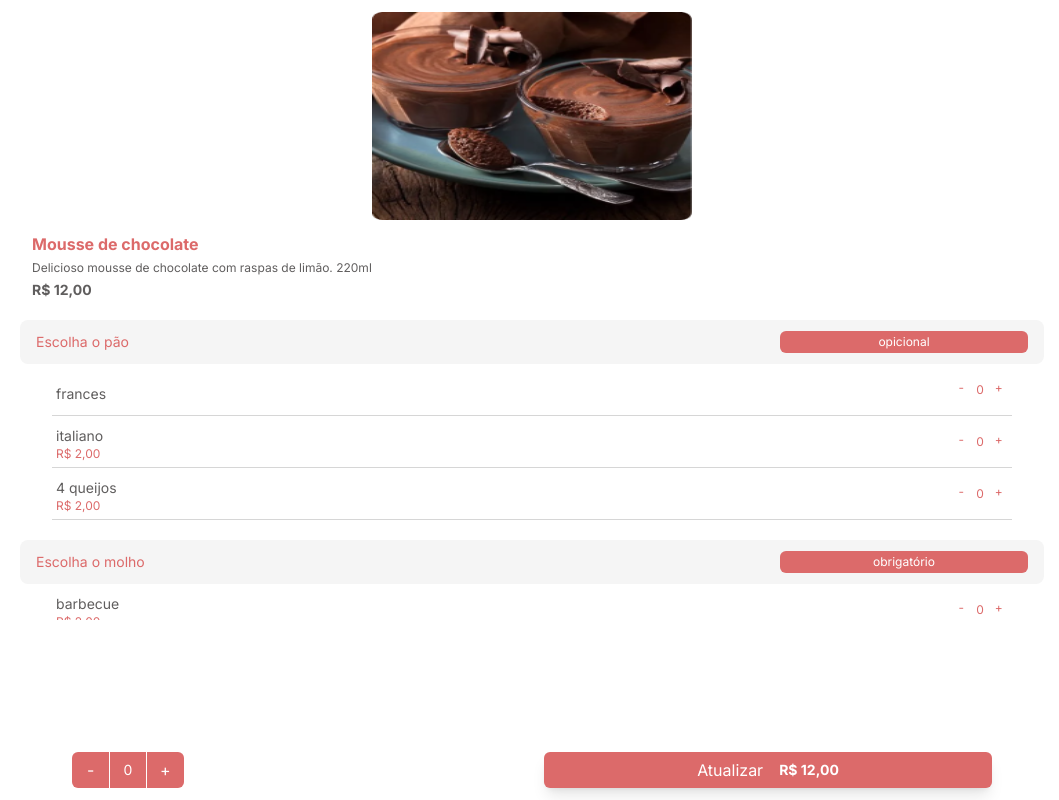
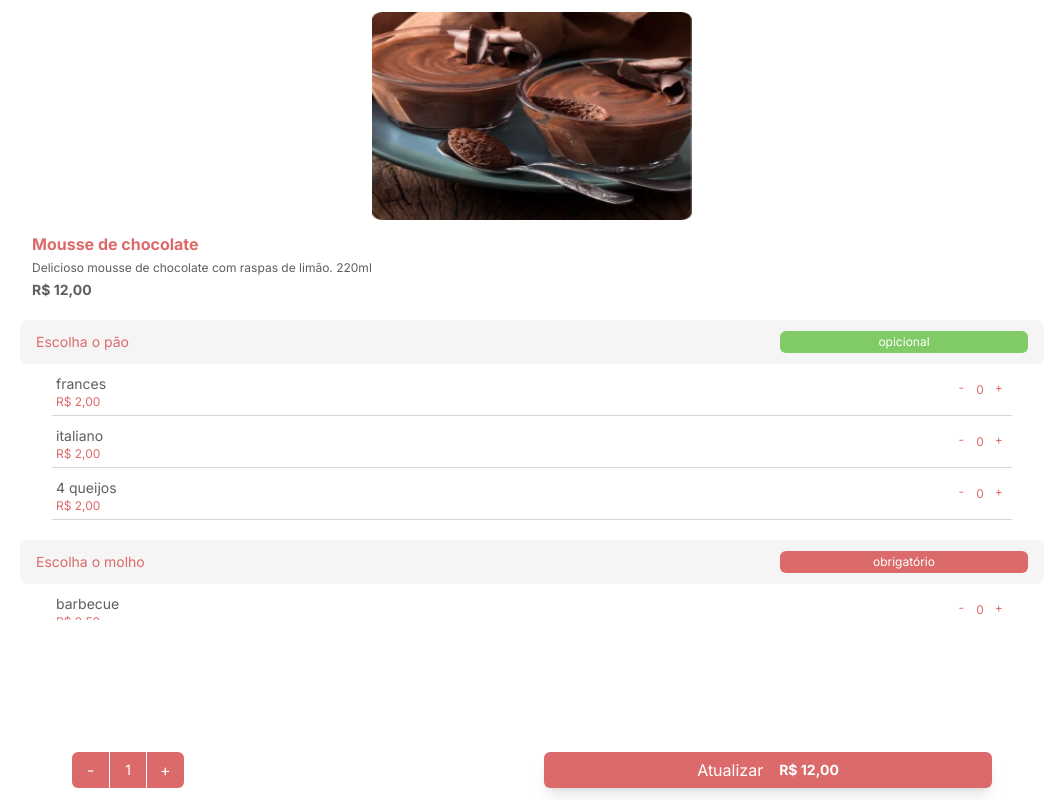
Before and after one commit to matcs06/pede-fast, a Next.js app in the folder client/: page /ItemDetails in a window 1280 px wide. Shown: the whole page, without its empty margins (108-1167 px from the left). Built offline with nearby package versions, Linux system fonts and the light colour scheme.

Commit message:
working on item details functionality

```diff
--- a/client/src/pages/ItemDetails/index.tsx
+++ b/client/src/pages/ItemDetails/index.tsx
@@ -2,112 +2,69 @@ import Image from "next/image"
 import AddRemove from "../components/AddRemove"
 import UpdateCart from "../components/UpdateCart";
 import { v4 } from "uuid"
+import { productModel } from "./productModel"
+import { useState } from "react";
 
-interface OptionsItems {
-   name: string;
-   id: string;
-   value: string
-}
+import { BRLReais } from "../../utils/currencyFormat"
 
-interface CreatedOptionType {
-   id: string,
-   name: string,
-   isRequired: boolean,
-   maximumQuantity: string,
-   items: OptionsItems[]
-}
-
-interface ProductType {
-   name: string,
-   description: string,
-   price: string,
-   quantity: string,
-   image_url: string,
-   options: CreatedOptionType[]
-
+interface ProductOrderOptions {
+   optionTitle: string,
+   optionName: string,
+   optionPrice: number,
+   optionQuantity: number
 }
 
 export default function ItemDetail() {
 
-   const productModel: ProductType = {
-      name: "Mousse de chocolate",
-      description: "Delicioso mousse de chocolate com raspas de limão. 220ml",
-      image_url: "/test2.png",
-      price: "12,00",
-      options: [
-         {
-            id: v4(),
-            name: "Escolha o pão",
-            isRequired: false,
-            maximumQuantity: "0",
-            items: [
-               {
-                  id: v4(),
-                  name: "frances",
-                  value: ""
-               },
-               {
-                  id: v4(),
-                  name: "italiano",
-                  value: "2,00"
-               },
-               {
-                  id: v4(),
-                  name: "4 queijos",
-                  value: "2,00"
-               }
-            ]
-         },
-         {
-            id: v4(),
-            name: "Escolha o molho",
-            isRequired: true,
-            maximumQuantity: "0",
-            items: [
-               {
-                  id: v4(),
-                  name: "barbecue",
-                  value: "2,00"
-               },
-               {
-                  id: v4(),
-                  name: "branco",
-                  value: "2,00"
-               },
-               {
-                  id: v4(),
-                  name: "special",
-                  value: "2,00"
-               }
-            ]
-         },
-         {
-            id: v4(),
-            name: "Escolha o molho",
-            isRequired: true,
-            maximumQuantity: "0",
-            items: [
-               {
-                  id: v4(),
-                  name: "barbecue",
-                  value: "2,00"
-               },
-               {
-                  id: v4(),
-                  name: "branco",
-                  value: "2,00"
-               },
-               {
-                  id: v4(),
-                  name: "special",
-                  value: "2,00"
-               }
-            ]
+
+
+   const [itemQuantiy, setItemQuantity] = useState(1)
+   const [productOptions, setProductOptions] = useState<ProductOrderOptions[]>([])
+   let productPrice = 12
+
+
+   let optionsTotal = productOptions.reduce((total, option) => total + option.optionPrice, 0)
+   productPrice = itemQuantiy * productPrice + optionsTotal
+   let allowUpdate = itemQuantiy > 0 ? true : false;
+
+   const onUpdate = (
+      quantity: number,
+      addType: string,
+      optionTitle: string,
+      optionName: string,
+      optionPrice: string,
+      optionMaxQuantity: string) => {
+
+      if (addType == "big") {
+         setItemQuantity(quantity)
+      }
+
+      if (optionName !== "main" && itemQuantiy > 0) {
+
+         let newOption = { optionTitle, optionName, optionPrice: Number(optionPrice), optionQuantity: Number(quantity) }
+         let newOptionExists = false
+         const filteredOptions = productOptions.filter((options) => {
+
+            if (options.optionTitle == newOption.optionTitle && options.optionName == newOption.optionName) {
+               options.optionPrice = Number(optionPrice) * quantity
+               options.optionQuantity = quantity
+               newOptionExists = true
+            }
+
+            return options.optionPrice > 0 && options
+
+         })
+
+         const updatedProducts = filteredOptions
+
+         if (!newOptionExists) {
+            updatedProducts.push(newOption)
          }
 
-      ],
-      quantity: "12"
+         setProductOptions([...updatedProducts])
+      }
    }
+
 
    return (
       <div className="flex flex-col items-center min-h-phoneHeigth relative w-full ">
@@ -130,17 +87,29 @@ export default function ItemDetail() {
                   <div className="w-full flex flex-col items-center h-full " key={productOptions.id}>
                      <div key={productOptions.id} className="flex bg-light-gray w-4/5 h-11 min-h px-4 rounded-lg items-center justify-between mt-5 ">
                         <p className="text-sm select-none text-secondary-orange ">{productOptions.name}</p>
-                        <p className="text-xs select-none bg-secondary-orange h-1/2 w-1/4 rounded-md flex items-center justify-center text-primary-bk">{productOptions.isRequired ? "obrigatório" : "opicional"}  </p>
+                        {productOptions.isRequired ? (
+                           <p className="text-xs select-none bg-secondary-orange h-1/2 w-1/4 rounded-md flex items-center justify-center text-primary-bk">obrigatório </p>
+                        ) : (
+                           <p className="text-xs select-none bg-green h-1/2 w-1/4 rounded-md flex items-center justify-center text-primary-bk">opicional</p>
+
+                        )}
+
                      </div>
                      {productOptions.items.map((optionItems) => (
                         <div key={optionItems.id} className="flex mt-2 w-3/4 h-11 px-1 relative  border-b-b-1/5 border-b-light-gray-2">
                            <div className="flex flex-col justify-center">
                               <p className="text-dark-gray text-sm font-normal select-none">{optionItems.name}</p>
-                              {Number(optionItems.value[0]) > 0 && <p className="text-xs font-normal mb-1 select-none text-secondary-orange">R$ {optionItems.value}</p>}
+                              {Number(optionItems.value) > 0 && <p className="text-xs font-normal mb-1 select-none text-secondary-orange">{BRLReais.format(Number(optionItems.value))}</p>}
                            </div>
                            <div className="absolute right-1 top-2">
 
-                              <AddRemove quantity={0} setQuantity={() => { }} optionStyle="small" />
+                              <AddRemove optionTitle={productOptions.name}
+                                 allowUpdate={allowUpdate}
+                                 optionName={optionItems.name}
+                                 optionPrice={optionItems.value}
+                                 optionMaxQuantity={productOptions.maximumQuantity}
+                                 onUpdate={onUpdate}
+                                 optionStyle="small" />
                            </div>
                         </div>
                      ))}
@@ -155,8 +124,8 @@ export default function ItemDetail() {
 
 
          <div className="absolute bottom-3 flex flex-row w-full justify-around ">
-            <AddRemove quantity={0} setQuantity={() => { }} />
-            <UpdateCart updatedValue={12}>Atualizar</UpdateCart>
+            <AddRemove optionName={"main"} quantity={1} onUpdate={onUpdate} />
+            <UpdateCart updatedValue={productPrice}>{itemQuantiy > 0 ? "Atualizar" : "Remover"}</UpdateCart>
          </div>
       </div>
    )
--- /dev/null
+++ b/client/src/pages/ItemDetails/productModel.ts
@@ -0,0 +1,81 @@
+import { v4 } from "uuid"
+interface OptionsItems {
+   name: string;
+   id: string;
+   value: string
+}
+
+interface CreatedOptionType {
+   id: string,
+   name: string,
+   isRequired: boolean,
+   maximumQuantity: string,
+   items: OptionsItems[]
+}
+
+interface ProductType {
+   name: string,
+   description: string,
+   price: string,
+   quantity: string,
+   image_url: string,
+   options: CreatedOptionType[]
+
+}
+
+export const productModel: ProductType = {
+   name: "Mousse de chocolate",
+   description: "Delicioso mousse de chocolate com raspas de limão. 220ml",
+   image_url: "/test2.png",
+   price: "12,00",
+   options: [
+      {
+         id: v4(),
+         name: "Escolha o pão",
+         isRequired: false,
+         maximumQuantity: "1",
+         items: [
+            {
+               id: v4(),
+               name: "frances",
+               value: "2.00"
+            },
+            {
+               id: v4(),
+               name: "italiano",
+               value: "2.00"
+            },
+            {
+               id: v4(),
+               name: "4 queijos",
+               value: "2.00"
+            }
+         ]
+      },
+      {
+         id: v4(),
+         name: "Escolha o molho",
+         isRequired: true,
+         maximumQuantity: "",
+         items: [
+            {
+               id: v4(),
+               name: "barbecue",
+               value: "2.50"
+            },
+            {
+               id: v4(),
+               name: "branco",
+               value: "2.50"
+            },
+            {
+               id: v4(),
+               name: "special",
+               value: "2"
+            }
+         ]
+      }
+
+   ],
+   quantity: "12"
+}
--- a/client/src/pages/StartPage/index.tsx
+++ b/client/src/pages/StartPage/index.tsx
@@ -1,6 +1,6 @@
 import CartButton from "../components/CartButton"
 import AddRemove from "../components/AddRemove"
-
+import Image from "next/image";
 interface OptionsItems {
    name: string;
    id: string;
@@ -43,7 +43,7 @@ export default function Test() {
                   <p className="text-justify font-light text-sm">Delicioso Mousse de Chocolate com raspas de chocolate e limão, feito com 50% cacau. 220 ml.</p>
                   <p className="mt-3 text-light-gree text-sm">Por apenas: <b> 12,00 R$</b></p>
                </div>
-               <img src="./test2.png" alt="image-produto" className="rounded-lg w-28 h-28 mt-1" />
+               <Image width={130} height={120} src="/test2.png" alt="image-produto" className="rounded-lg mt-1" />
             </div>
 
          </div>
--- a/client/src/pages/components/AddRemove.tsx
+++ b/client/src/pages/components/AddRemove.tsx
@@ -1,19 +1,33 @@
-import { useState } from "react"
+import { useEffect, useState } from "react"
 
 //optionStyle: "big" | "small"
 
-export default function AddRemove({ quantity = 0, setQuantity, optionStyle = "big" }) {
+export default function AddRemove({
+   allowUpdate = true,
+   quantity = 0,
+   optionStyle = "big",
+   onUpdate,
+   optionTitle = "",
+   optionName = "main",
+   optionPrice = "",
+   optionMaxQuantity = "" }) {
 
 
    const [selfQuantity, setSelfQuantity] = useState(quantity)
 
    const handleQuantity = (value: number) => {
 
-      if ((selfQuantity + value) >= 0) {
 
+
+      if ((selfQuantity + value) >= 0 && allowUpdate) {
+         onUpdate(selfQuantity + value, optionStyle, optionTitle, optionName, optionPrice, optionMaxQuantity)
          setSelfQuantity(selfQuantity + value)
       }
    }
+
+   useEffect(() => {
+
+   }, [quantity])
 
    const bigOptionStyle = "flex select-none bg-secondary-orange w-28 h-9 items-center justify-around text-primary-bk rounded-md"
    const smallOptionStyle = "flex select-none bg-primary-bk text-secondary-orange w-14 h-5  text-xs justify-around rounded-md"
--- a/client/src/pages/components/CartButton.tsx
+++ b/client/src/pages/components/CartButton.tsx
@@ -1,6 +1,6 @@
 import { HiOutlineShoppingCart } from "react-icons/hi"
 
-export default function CartButton({ children, numberOfItems = 1, cartValue = "24,00" }) {
+export default function CartButton({ children, numberOfItems = 1, cartValue = "24" }) {
    return (
       <div className="flex w-3/4 max-w-md bg-secondary-orange h-11 cursor-pointer text-primary-bk font-medium items-center justify-around bottom-3 rounded-md shadow-lg">
          <div className="flex animate-bounce relative w-8 anima ">
--- a/client/src/pages/components/UpdateCart.tsx
+++ b/client/src/pages/components/UpdateCart.tsx
@@ -1,9 +1,12 @@
+import { BRLReais } from "../../utils/currencyFormat"
 export default function UpdateCart({ children, updatedValue = 0 }) {
+
+
    return (
       <div className="flex w-1/2 max-w-md select-none bg-secondary-orange h-9 cursor-pointer text-primary-bk font-medium items-center justify-center bottom-3 rounded-md shadow-lg">
          <p className="mr-4">{children}</p>
          {updatedValue > 0 && (
-            <p className="text-sm font-bold rounded-full">R$ {updatedValue},00</p>
+            <p className="text-sm font-bold rounded-full">{BRLReais.format(updatedValue)}</p>
          )}
       </div>
    )
--- /dev/null
+++ b/client/src/utils/currencyFormat.ts
@@ -0,0 +1,4 @@
+export const BRLReais = new Intl.NumberFormat("pt-br", {
+   style: "currency",
+   currency: "BRL"
+})
```
